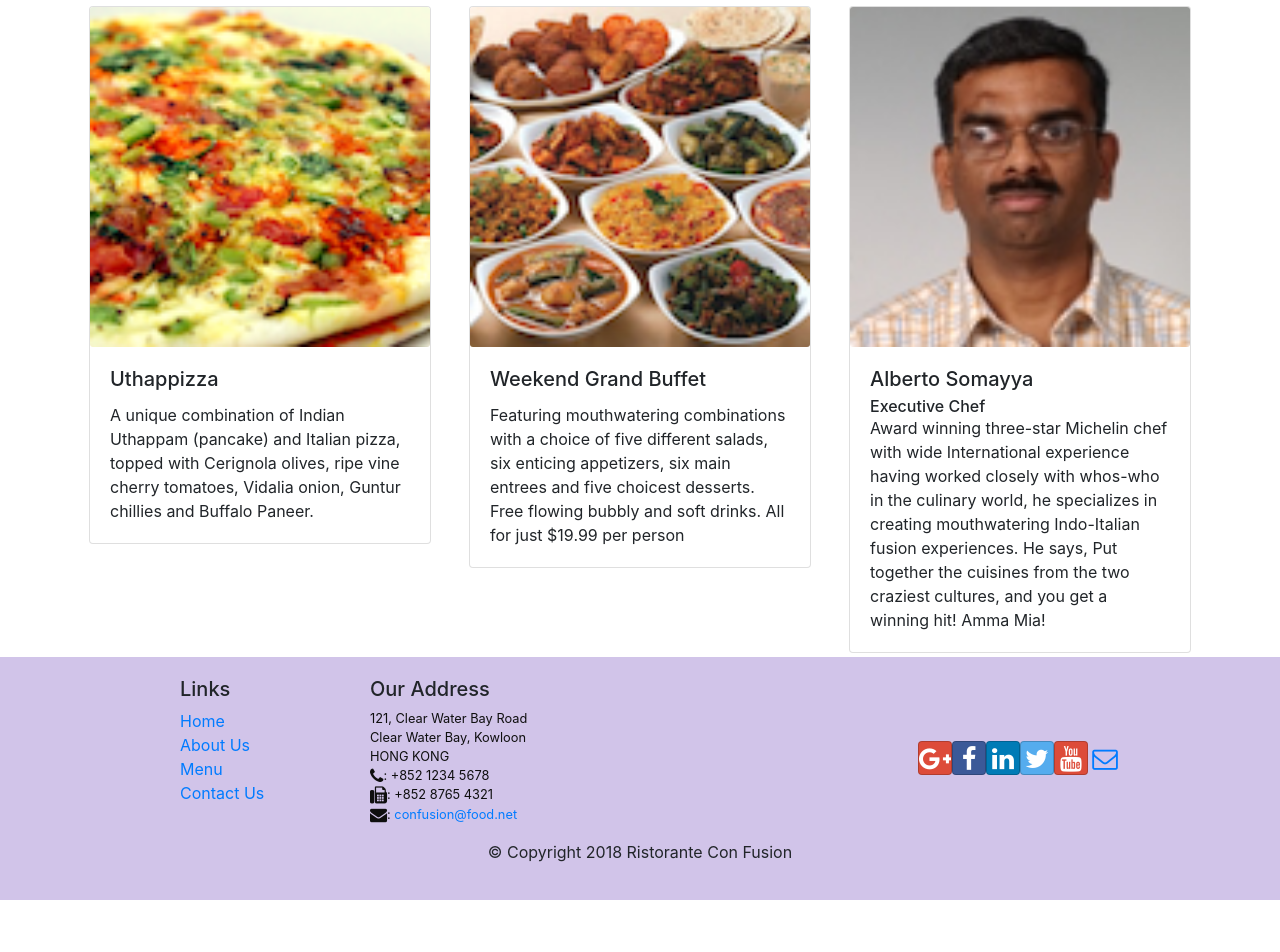
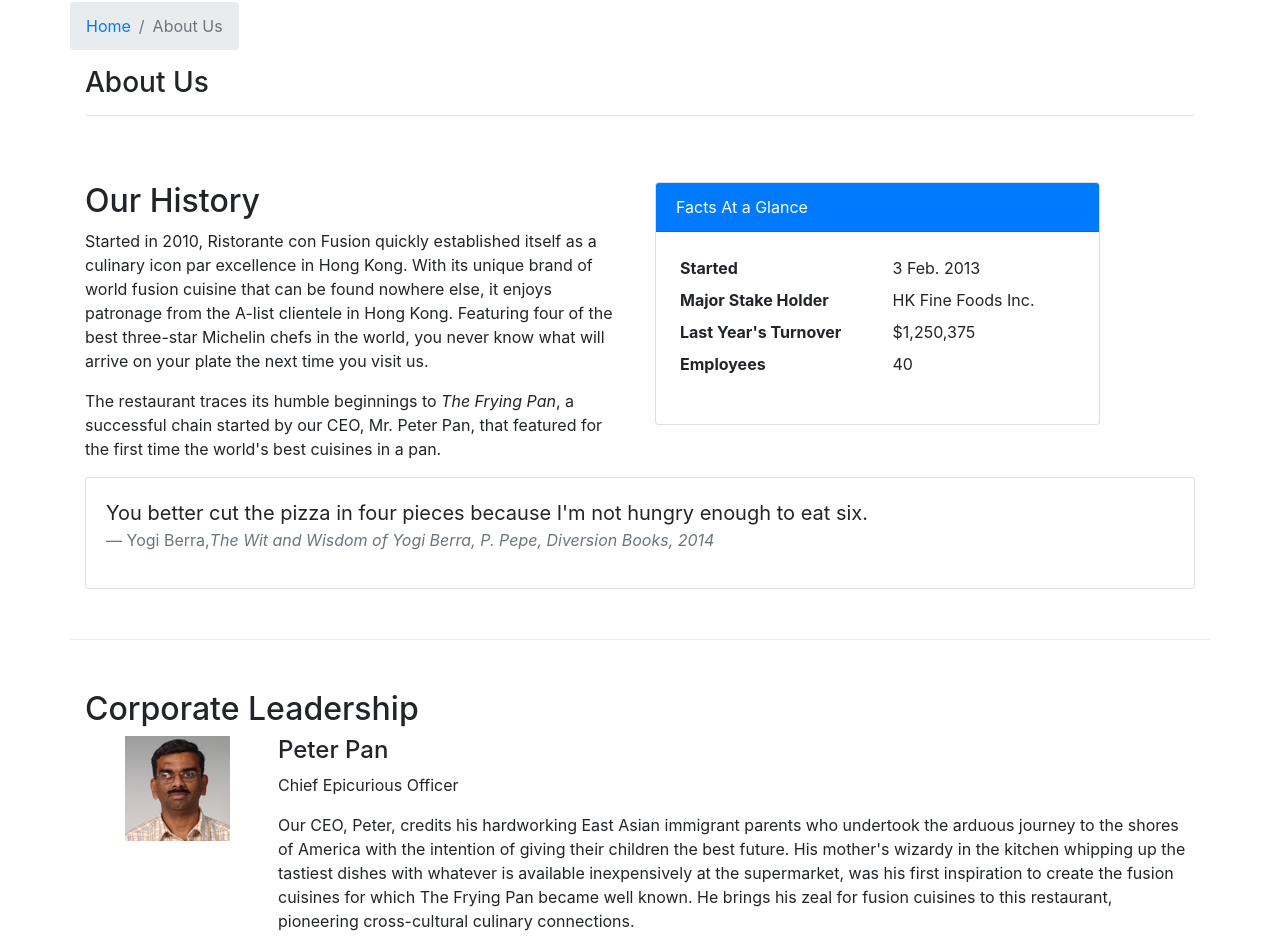
Before and after one commit to metedemirtas26/Front-End-Web-Development-with-React, a React (Create React App) app: page /aboutus in a window 1280 px wide. Before the commit this address led to /home. Shown: the part 360-1312 px from the top of the page. Before the commit the page ends 1260 px from the top, so only its background shows below. Built offline with nearby package versions, Linux system fonts and the light colour scheme.

Commit message:
Assignment 2

```diff
--- /dev/null
+++ b/src/components/AboutComponent.js
@@ -0,0 +1,94 @@
+import React from 'react';
+import { Breadcrumb, BreadcrumbItem, Card, CardBody, CardHeader, Media } from 'reactstrap';
+import { Link } from 'react-router-dom';
+
+function RenderLeader({leader}){
+    return(
+        <Media>
+            <Media left middle>
+                <Media object src = {leader.image} alt = {leader.name} />
+            </Media>
+            <Media body className = "ml-5">
+                <Media heading>{leader.name}</Media>
+                <p>{leader.designation}</p>
+                <p>{leader.description}</p>
+            </Media>
+        </Media>
+    );
+}
+
+function About(props) {
+
+    const leaders = props.leaders && props.leaders.map((leader) => {
+        return (
+            <div key = {leader.id}>
+            <p><RenderLeader leader = {leader}/></p>
+            </div>
+
+        );
+    });
+
+    return(
+        <div className="container">
+            <div className="row">
+                <Breadcrumb>
+                    <BreadcrumbItem><Link to="/home">Home</Link></BreadcrumbItem>
+                    <BreadcrumbItem active>About Us</BreadcrumbItem>
+                </Breadcrumb>
+                <div className="col-12">
+                    <h3>About Us</h3>
+                    <hr />
+                </div>
+            </div>
+            <div className="row row-content">
+                <div className="col-12 col-md-6">
+                    <h2>Our History</h2>
+                    <p>Started in 2010, Ristorante con Fusion quickly established itself as a culinary icon par excellence in Hong Kong. With its unique brand of world fusion cuisine that can be found nowhere else, it enjoys patronage from the A-list clientele in Hong Kong.  Featuring four of the best three-star Michelin chefs in the world, you never know what will arrive on your plate the next time you visit us.</p>
+                    <p>The restaurant traces its humble beginnings to <em>The Frying Pan</em>, a successful chain started by our CEO, Mr. Peter Pan, that featured for the first time the world's best cuisines in a pan.</p>
+                </div>
+                <div className="col-12 col-md-5">
+                    <Card>
+                        <CardHeader className="bg-primary text-white">Facts At a Glance</CardHeader>
+                        <CardBody>
+                            <dl className="row p-1">
+                                <dt className="col-6">Started</dt>
+                                <dd className="col-6">3 Feb. 2013</dd>
+                                <dt className="col-6">Major Stake Holder</dt>
+                                <dd className="col-6">HK Fine Foods Inc.</dd>
+                                <dt className="col-6">Last Year's Turnover</dt>
+                                <dd className="col-6">$1,250,375</dd>
+                                <dt className="col-6">Employees</dt>
+                                <dd className="col-6">40</dd>
+                            </dl>
+                        </CardBody>
+                    </Card>
+                </div>
+                <div className="col-12">
+                    <Card>
+                        <CardBody className="bg-faded">
+                            <blockquote className="blockquote">
+                                <p className="mb-0">You better cut the pizza in four pieces because
+                                    I'm not hungry enough to eat six.</p>
+                                <footer className="blockquote-footer">Yogi Berra,
+                                <cite title="Source Title">The Wit and Wisdom of Yogi Berra,
+                                    P. Pepe, Diversion Books, 2014</cite>
+                                </footer>
+                            </blockquote>
+                        </CardBody>
+                    </Card>
+                </div>
+            </div>
+            <div className="row row-content">
+                <div className="col-12">
+                    <h2>Corporate Leadership</h2>
+                </div>
+                <div className="col-12">
+                    <Media list>
+                        {leaders}
+                    </Media>
+                </div>
+            </div>
+        </div>
+    );
+}
+export default About;
--- a/src/components/MainComponent.js
+++ b/src/components/MainComponent.js
@@ -6,6 +6,7 @@
 import Header from './HeaderComponent';
 import Footer from './FooterComponent';
 import Home from './HomeComponent';
+import About from './AboutComponent';
 import Contact from './ContactComponent';
 import { COMMENTS } from '../shared/comments';
 import { PROMOTIONS } from '../shared/promotions';
@@ -54,6 +55,7 @@
                     <Route path='/home' component={HomePage} />
                     <Route exact path='/menu' component={() => <Menu dishes={this.state.dishes} />} />
                     <Route path='/menu/:dishId' component={DishWithId} />
+                    <Route exact path='/aboutus' component={() => <About leaders={this.state.leaders} />} />
                     <Route exact path='/contactus' component={Contact} /> />
               <Redirect to="/home" />
                 </Switch>
```
